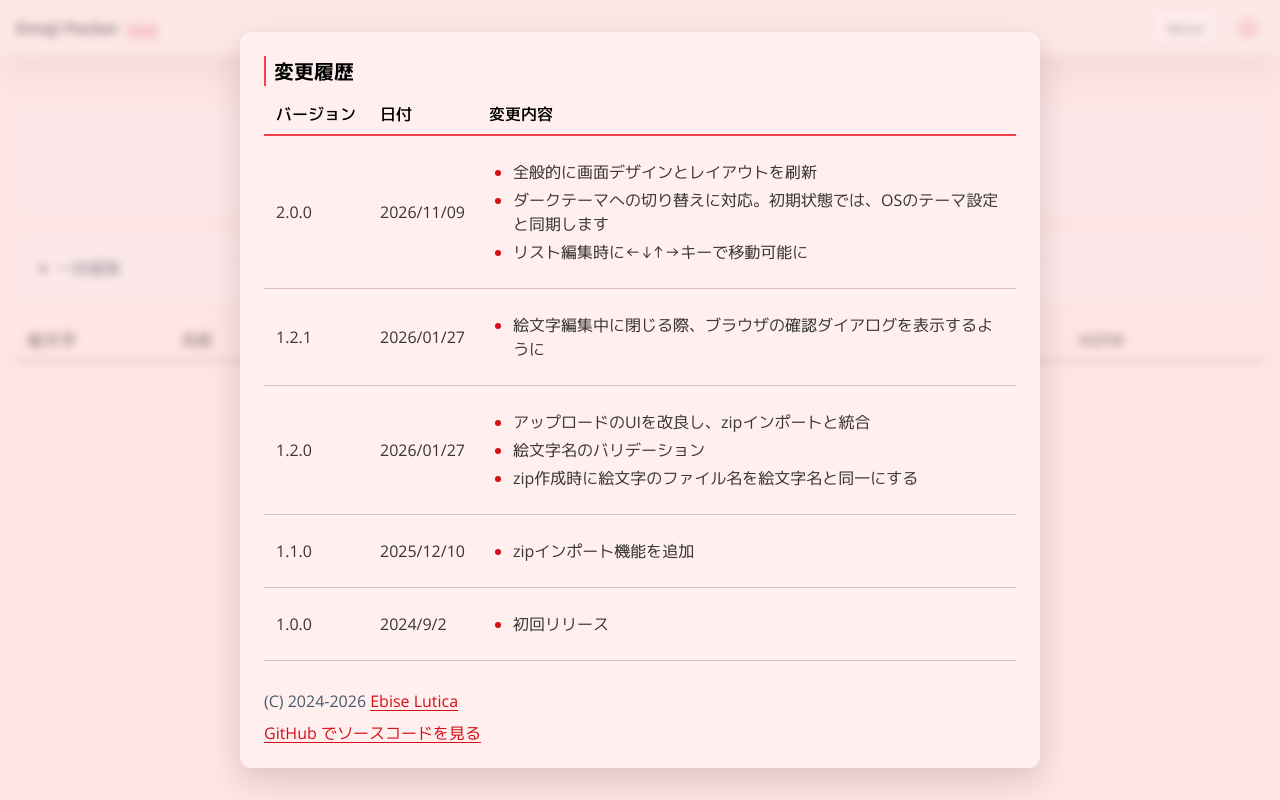
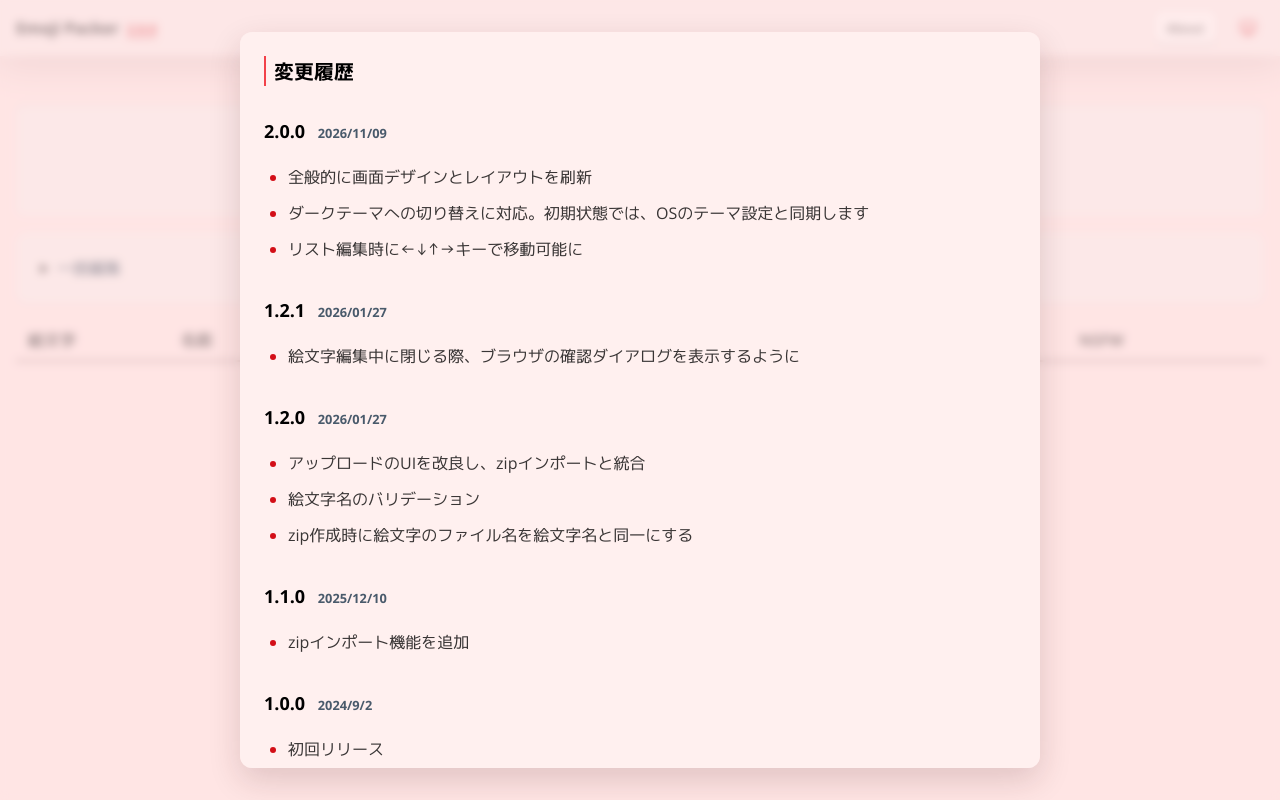
Before and after one commit to EbiseLutica/emojipacker4misskey, a React (Vite) app: page / in a window 1280 px wide. Both pictures are taken after a click on the button "2.0.0". Built offline with nearby package versions, Linux system fonts and the light colour scheme.

Commit message:
ChangelogのUIを改善（主にスマホ向け）

```diff
--- a/src/components/AboutDialog.tsx
+++ b/src/components/AboutDialog.tsx
@@ -63,7 +63,7 @@ export const AboutDialog: React.FC<AboutDialogProps> = ({
         </h3>
         <Changelog />
       </div>
-
+      <hr />
       <footer className="lu-text-dimmed lu-mt-4">
         (C) 2024-2026{" "}
         <a href="https://lutic.at" target="_blank" rel="noreferrer noopener">
--- a/src/components/Changelog.tsx
+++ b/src/components/Changelog.tsx
@@ -1,28 +1,13 @@
 import { changeLog } from "../changelog";
 
-export const Changelog: React.FC = () => (
-  <table className="ep-table lu-mt-2">
-    <thead>
-      <tr>
-        <th>バージョン</th>
-        <th>日付</th>
-        <th>変更内容</th>
-      </tr>
-    </thead>
-    <tbody>
-      {changeLog.map((log) => (
-        <tr key={log.version}>
-          <td>{log.version}</td>
-          <td>{log.date}</td>
-          <td>
-            <ul>
-              {(typeof log.body === 'string' ? [log.body] : log.body).map((body) => (
-                <li key={body}>{body}</li>
-              ))}
-            </ul>
-          </td>
-        </tr>
+export const Changelog: React.FC = () => changeLog.map((log) => (
+  <section key={log.version}>
+    <h4>{log.version} <small className="lu-text-dimmed lu-ms-2">{log.date}</small></h4>
+
+    <ul>
+      {(typeof log.body === 'string' ? [log.body] : log.body).map((body) => (
+        <li key={body}>{body}</li>
       ))}
-    </tbody>
-  </table>
-);
+    </ul>
+  </section>
+));
```
